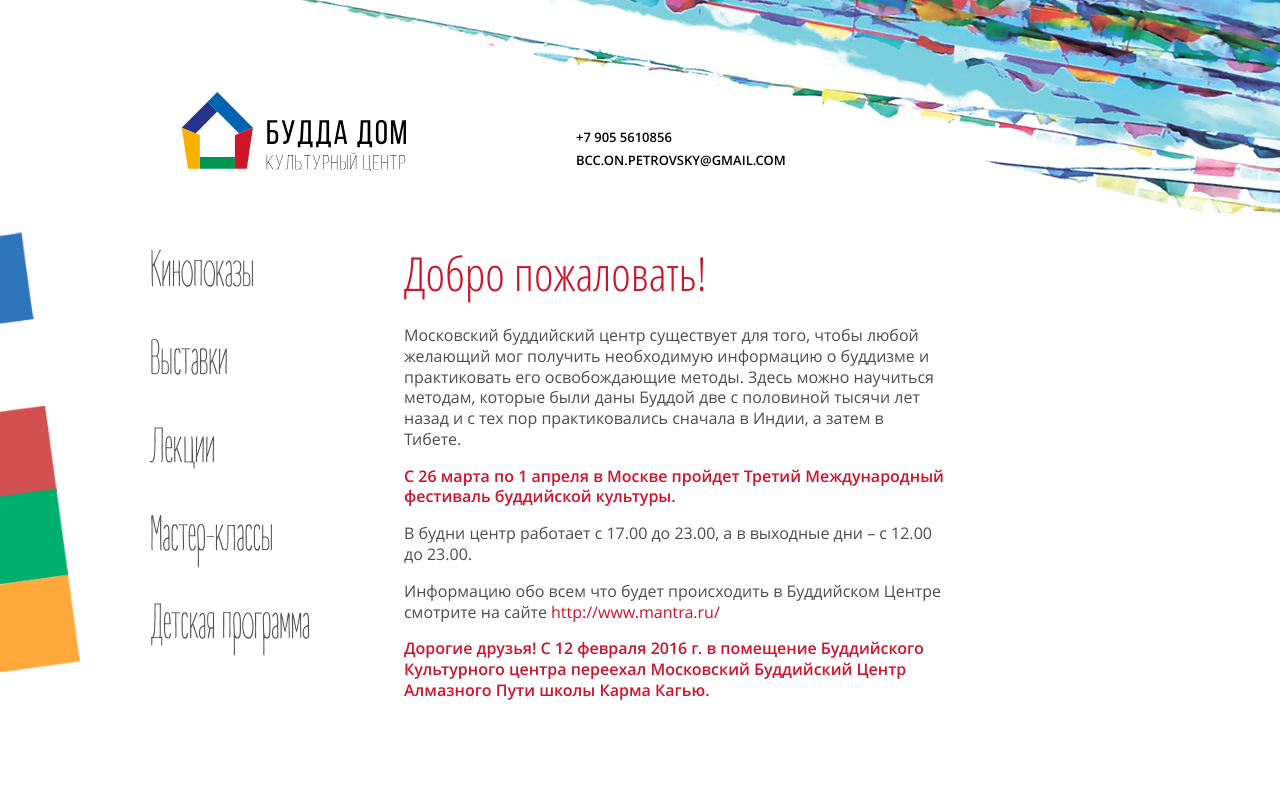
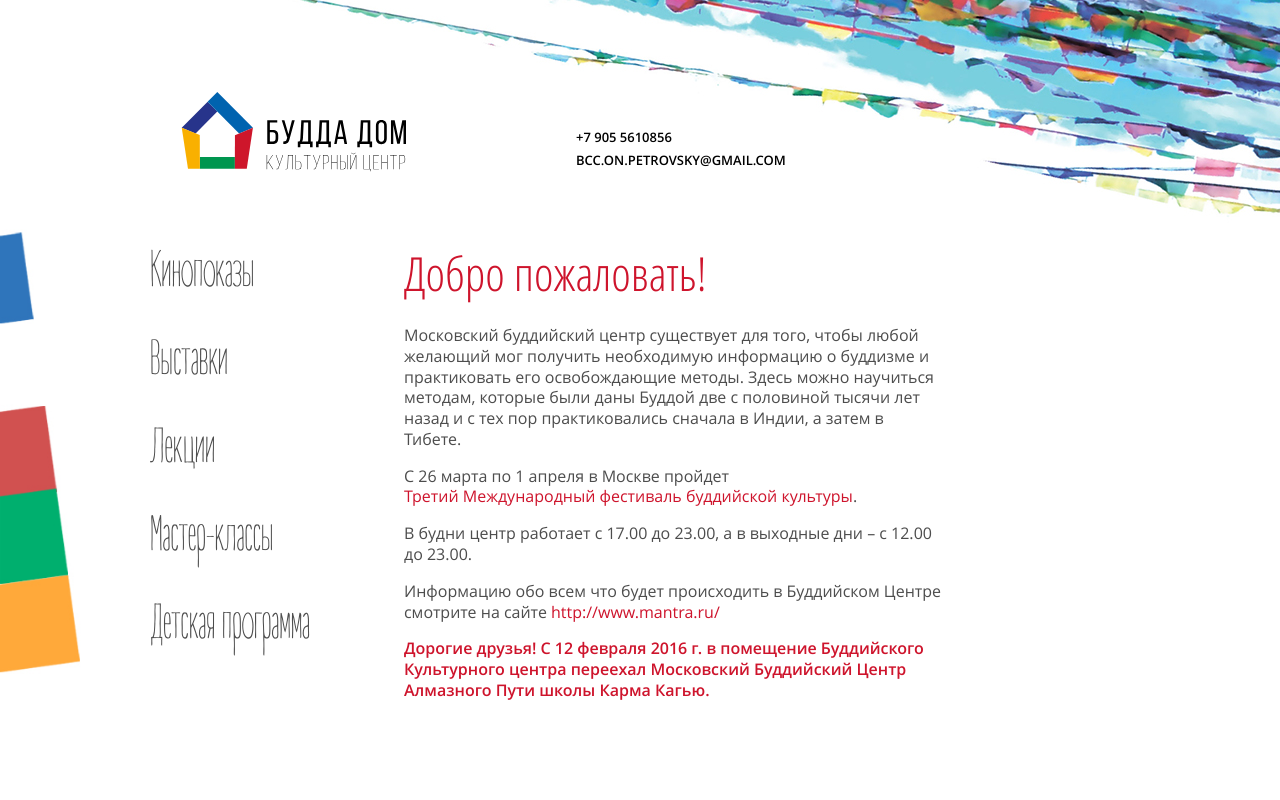
Before and after one commit to dwbru/buddadom, a plain HTML site: page index.html in a window 1280 px wide. Shown: the top 800 px of the page. Drawn offline with Linux system fonts and the light colour scheme; files whose address does not match are found by name.

Commit message:
Update index.html

```diff
--- a/index.html
+++ b/index.html
@@ -36,7 +36,7 @@
           <h2 class="headline">
             <span>Добро пожаловать!</span>
           </h2>
-          <p>Московский буддийский центр существует для того, чтобы любой желающий мог получить необходимую информацию о буддизме и практиковать его освобождающие методы. Здесь можно научиться методам, которые были даны Буддой две с половиной тысячи лет назад и с тех пор практиковались сначала в Индии, а затем в Тибете.</p> <p class="warning">С 26 марта по 1 апреля в <a href="/fest.html" target="_blank">Москве пройдет Третий Международный фестиваль буддийской культуры</a>.</p> <p>В будни центр работает с 17.00 до 23.00, а в выходные дни – с 12.00 до 23.00.</p> <p>Информацию обо всем что будет происходить в Буддийском Центре смотрите на сайте <a href="http://www.mantra.ru/">http://www.mantra.ru/</a></p> <p class="warning">Дорогие друзья! С 12 февраля 2016 г. в помещение Буддийского Культурного центра переехал Московский Буддийский Центр Алмазного Пути школы Карма Кагью.</p>
+          <p>Московский буддийский центр существует для того, чтобы любой желающий мог получить необходимую информацию о буддизме и практиковать его освобождающие методы. Здесь можно научиться методам, которые были даны Буддой две с половиной тысячи лет назад и с тех пор практиковались сначала в Индии, а затем в Тибете.</p> <p>С 26 марта по 1 апреля в Москве пройдет <br /><a href="/fest.html" target="_blank">Третий Международный фестиваль буддийской культуры</a>.</p> <p>В будни центр работает с 17.00 до 23.00, а в выходные дни – с 12.00 до 23.00.</p> <p>Информацию обо всем что будет происходить в Буддийском Центре смотрите на сайте <a href="http://www.mantra.ru/">http://www.mantra.ru/</a></p> <p class="warning">Дорогие друзья! С 12 февраля 2016 г. в помещение Буддийского Культурного центра переехал Московский Буддийский Центр Алмазного Пути школы Карма Кагью.</p>
 
         </article>
         <div class="articles">
```
